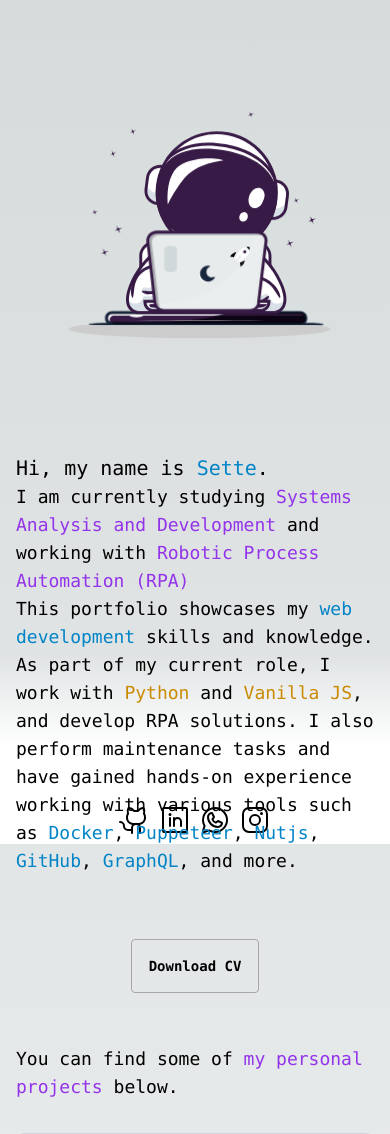
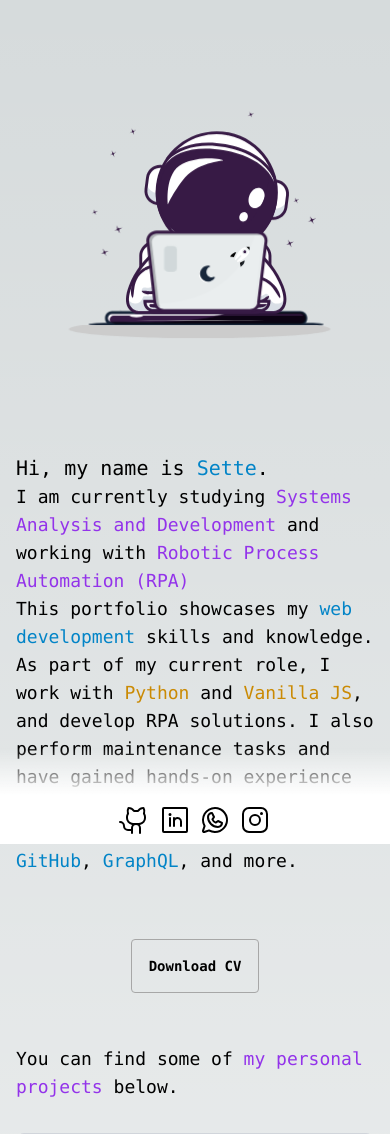
Before and after one commit to iugorsette/portfolio, a Next.js app: page / in a window 390 px wide. Shown: the top 1134 px of the page. Built offline with nearby package versions, Linux system fonts and the light colour scheme.

Commit message:
style: fix style that shadow hide button preventing to click

```diff
--- a/app/components/About.tsx
+++ b/app/components/About.tsx
@@ -8,7 +8,7 @@
     link.click();
   };
   return (
-    <div className="z-10 mt-20 max-w-5xl w-full font-mono text-sm lg:flex flex-col">
+    <div className="mt-20 max-w-5xl w-full font-mono text-sm lg:flex flex-col">
       <p className="text-lg">
         <span className=" text-xl">
           Hi, my name is <span className="text-sky-600">Sette</span>.
--- a/app/components/SocialMedia.tsx
+++ b/app/components/SocialMedia.tsx
@@ -37,7 +37,7 @@
   ];
 
   return (
-    <div className="fixed bottom-0 pb-2  left-0 flex h-48 w-full items-end justify-center bg-gradient-to-t from-white via-white dark:from-black dark:via-black lg:static lg:h-auto lg:w-auto lg:bg-none gap-2">
+    <div className="z-10 fixed bottom-0 pb-2  left-0 flex h-24 w-full items-end justify-center bg-gradient-to-t from-white via-white dark:from-black dark:via-black lg:static lg:h-auto lg:w-auto lg:bg-none gap-2">
       {socialIcons.map((social, index) => (
         <a
           key={index}
```
